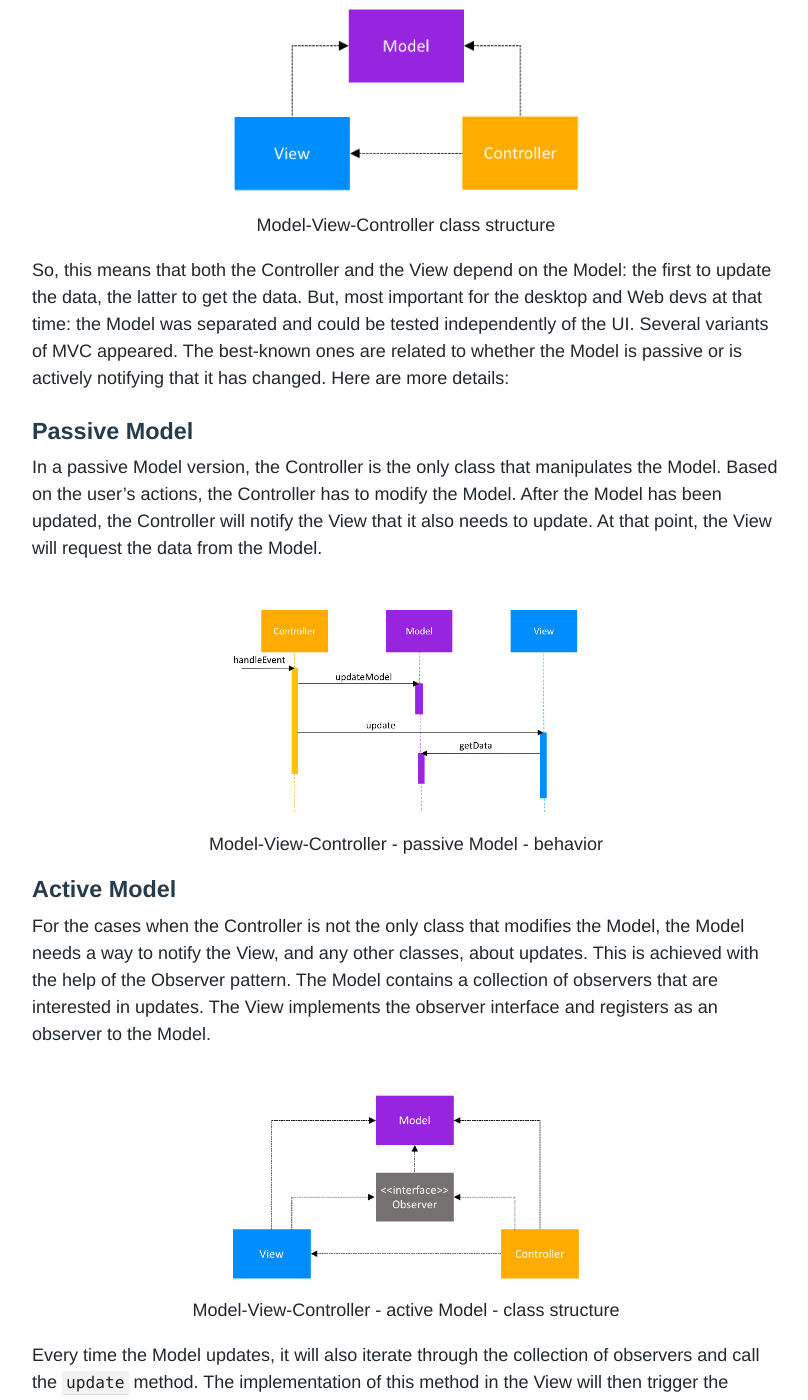
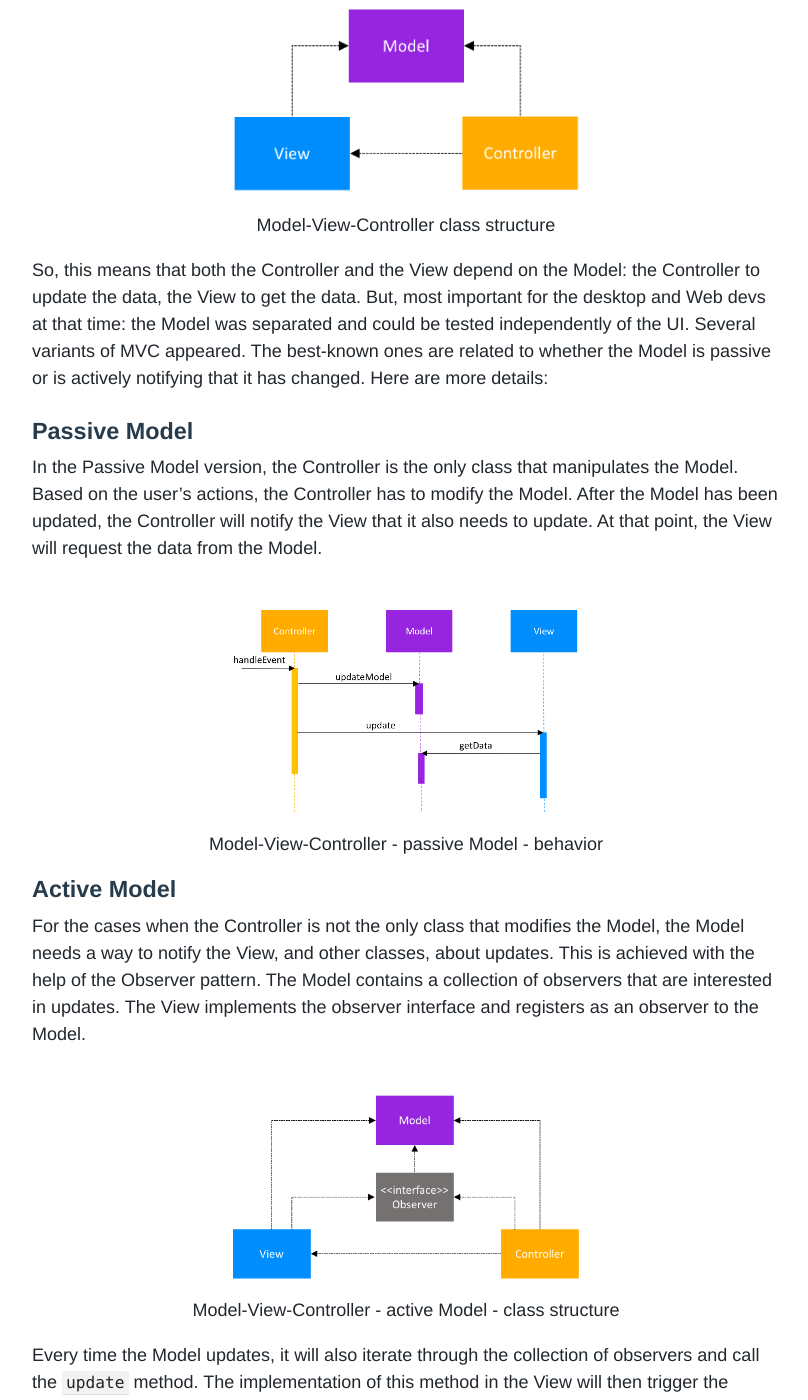
Before and after one commit to upday/upday.github.io, a Jekyll site: the page built from _posts/blog/2016-08-23-model-view-controller.md, in a window 1280 px wide and 1400 px high, scrolled down 927 px. Shown: the whole window, without its empty margins (234-1042 px from the left). Built offline with Jekyll 4.4.1, drawn with Linux system fonts in a browser that asks for light colours; nearby versions of some CDN libraries; some web fonts are replaced; comment, search, counter and statistics services are not loaded; some of the changed text lies outside the part shown.

Commit message:
article review changes

```diff
--- a/_posts/blog/2016-08-23-model-view-controller.md
+++ b/_posts/blog/2016-08-23-model-view-controller.md
@@ -29,12 +29,12 @@ In a world where the user interface logic tends to change more often than the bu
 </picture>
 </center>
 
-So, this means that both the Controller and the View depend on the Model: the first to update the data, the latter to get the data. But, most important for the desktop and Web devs at that time: the Model was separated and could be tested independently of the UI.
+So, this means that both the Controller and the View depend on the Model: the Controller to update the data, the View to get the data. But, most important for the desktop and Web devs at that time: the Model was separated and could be tested independently of the UI.
 Several variants of MVC appeared. The best-known ones are related to whether the Model is passive or is actively notifying that it has changed. Here are more details:
 
 ### Passive Model
 
-In a passive Model version, the Controller is the only class that manipulates the Model.
+In the Passive Model version, the Controller is the only class that manipulates the Model.
 Based on the user's actions, the Controller has to modify the Model. After the Model has been updated, the Controller will notify the View that it also needs to update. At that point, the View will request the data from the Model.
 
 <center>
@@ -46,7 +46,7 @@ Based on the user's actions, the Controller has to modify the Model. After the M
 
 ### Active Model
 
-For the cases when the Controller is not the only class that modifies the Model, the Model needs a way to notify the View, and any other classes, about updates. This is achieved with the help of the Observer pattern.
+For the cases when the Controller is not the only class that modifies the Model, the Model needs a way to notify the View, and other classes, about updates. This is achieved with the help of the Observer pattern.
 The Model contains a collection of observers that are interested in updates. The View implements the observer interface and registers as an observer to the Model.
 
 <center>
@@ -100,7 +100,6 @@ Given that the View depends on both the Controller and the Model, changes in the
 ### Who Handles The UI Logic?
 
 According to the MVC pattern, the Controller updates the Model and the View gets the data to be displayed from the Model. But who decides on how to display the data? Is it the Model or the View?
-
 Consider the following example: we have a ``User``, with first name and last name. In the View we need to display the user name as "Lastname, Firstname" (e.g. "Doe, John").
 
 If the Model's role is to just provide the "raw" data, it means that the code in the View would be:
```
Also changed, not shown: other parts of _posts/blog/2016-08-23-model-view-controller.md (+5 -5 lines).
